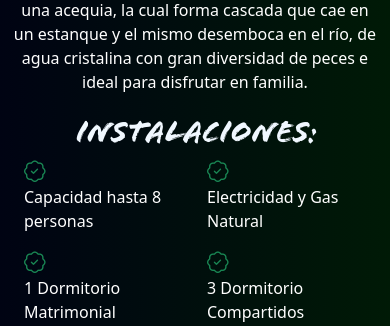
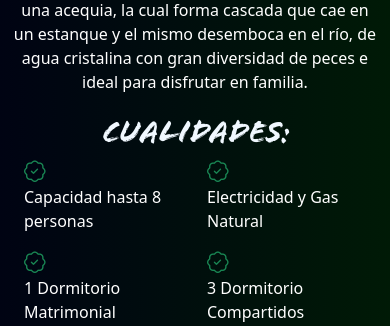
Before and after one commit to Gde-G/Paso-Ancho, a Django app: a page that uses base/templates/base/cabañas.html in a window 390 px wide. Shown: the part 365-691 px from the top of the page. Run offline with Django 4.2, Linux system fonts and the light colour scheme; some libraries are stand-ins or nearby versions.

Commit message:
Responsive update

```diff
--- a/base/templates/base/cabañas.html
+++ b/base/templates/base/cabañas.html
@@ -76,7 +76,7 @@
                 disfrutar en familia.
             </p>
             <div class="contianer justify-content-center ">
-                <h3 class="ms-1 ms-lg-5 main-subtitle">Instalaciones:</h3>
+                <h3 class="ms-1 ms-lg-5 main-subtitle">Cualidades:</h3>
                 <div class="container w-md-50 my-3 ms-md-5">
                     <div class="row ">
                         <div class="col">
```
